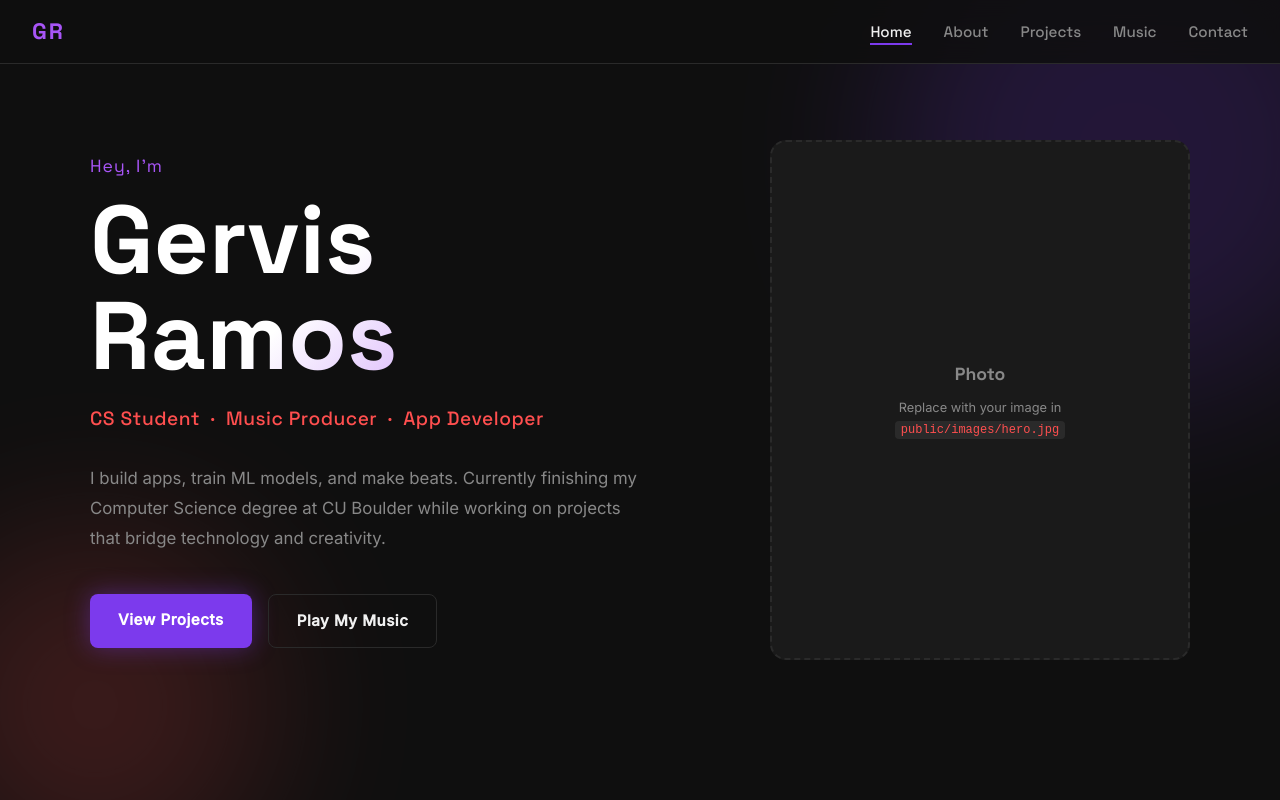
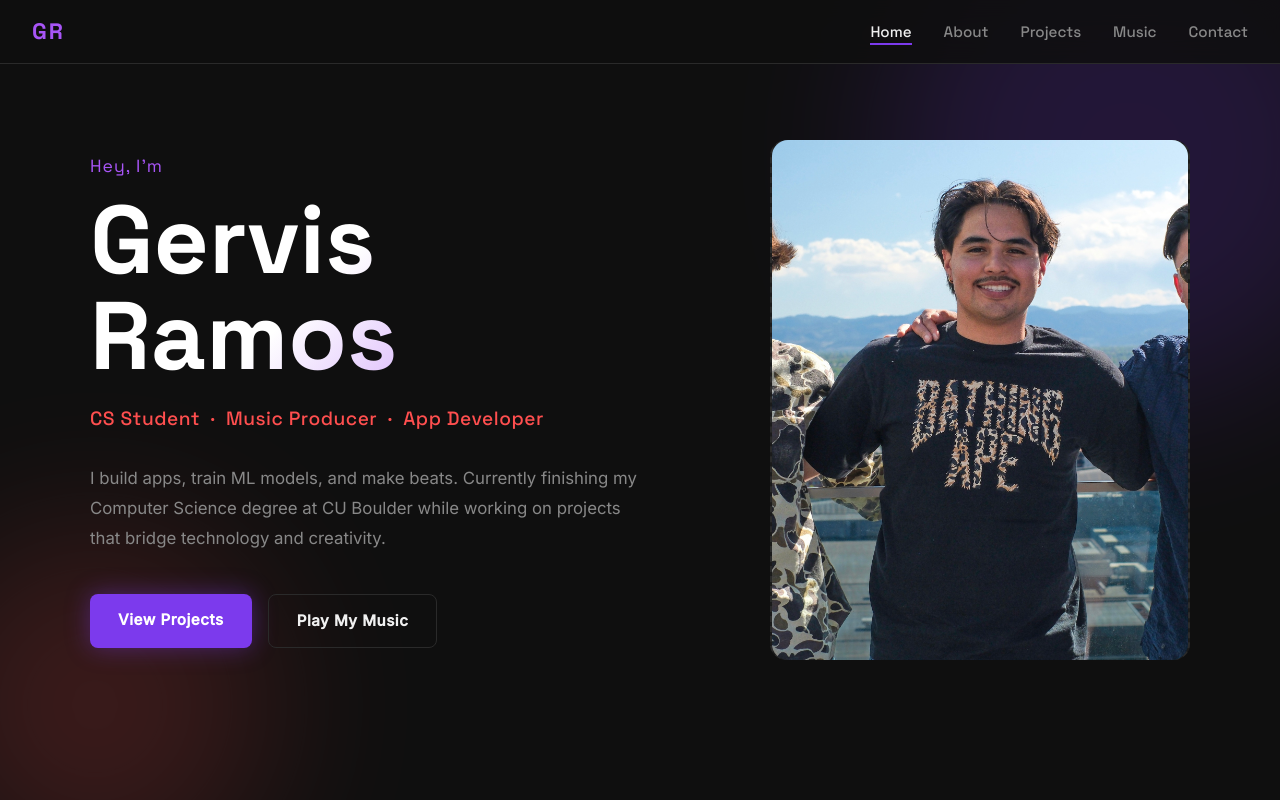
Before and after one commit to gervisram/gervisramos, a React (Vite) app: page / in a window 1280 px wide. Built offline with nearby package versions, Linux system fonts and the light colour scheme.

Commit message:
Initial images added

```diff
--- a/src/pages/About.jsx
+++ b/src/pages/About.jsx
@@ -13,7 +13,7 @@ const fadeUp = {
 const skills = [
   'Python', 'React', 'React Native', 'Node.js', 'JavaScript',
   'HTML & CSS', 'Git / GitHub', 'Machine Learning', 'NumPy', 'Pandas',
-  'SciPy', 'Expo', 'SQL', 'Figma',
+  'SciPy', 'Expo', 'SQL', 'Figma', 'ClaudeCode', 'C++', 'C'
 ]
 
 export default function About() {
--- a/src/pages/Home.jsx
+++ b/src/pages/Home.jsx
@@ -1,6 +1,7 @@
 import { motion } from 'framer-motion'
 import { Link } from 'react-router-dom'
 import './Home.css'
+import homeImage from '../assets/persWeb_homepage_pic.jpg'
 
 const fadeUp = {
   hidden: { opacity: 0, y: 30 },
@@ -81,8 +82,7 @@ export default function Home() {
         transition={{ delay: 0.3, duration: 0.7, ease: 'easeOut' }}
       >
         <div className="home-photo-placeholder">
-          <span>Photo</span>
-          <p>Replace with your image in <code>public/images/hero.jpg</code></p>
+          <img src={homeImage} alt='Home Page Imgage' />
         </div>
       </motion.div>
       </div>
--- a/src/pages/Music.jsx
+++ b/src/pages/Music.jsx
@@ -2,6 +2,7 @@ import { useState } from 'react'
 import { motion } from 'framer-motion'
 import AudioPlayer from '../components/AudioPlayer'
 import './Music.css'
+import musicImage from '../assets/persWeb_musicpage_pic.jpg'
 
 const tracks = [
   { id: 1, title: 'Track 01', src: '/gervisramos/music/track-01.mp3' },
@@ -21,8 +22,7 @@ export default function Music() {
         transition={{ duration: 0.6 }}
       >
         <div className="music-banner-placeholder">
-          <span>Full-width photo</span>
-          <p>Replace with <code>public/images/music-banner.jpg</code></p>
+          <img src={musicImage} alt='Music Page Image' />
         </div>
       </motion.div>
 
```
Also changed, not shown: src/assets/persWeb_homepage_pic.jpg (added), src/assets/persWeb_musicpage_pic.jpg (added).
